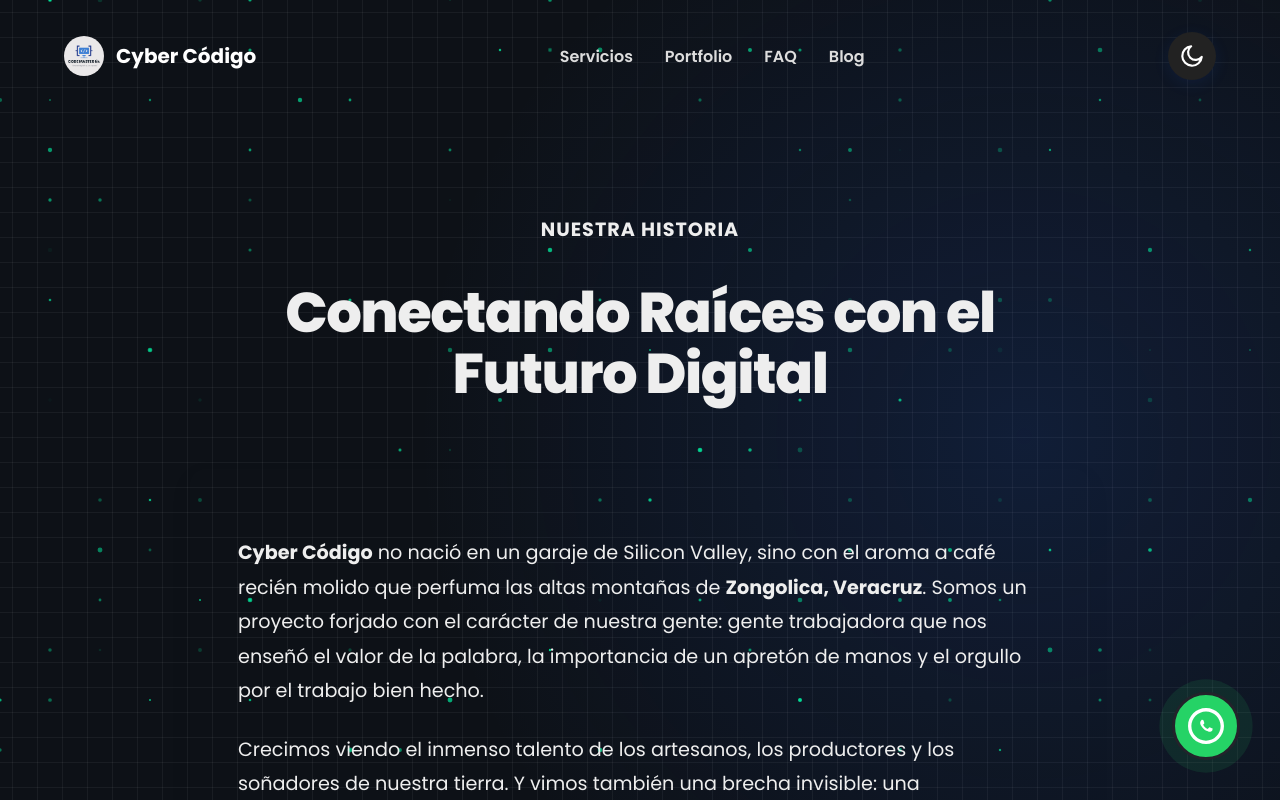
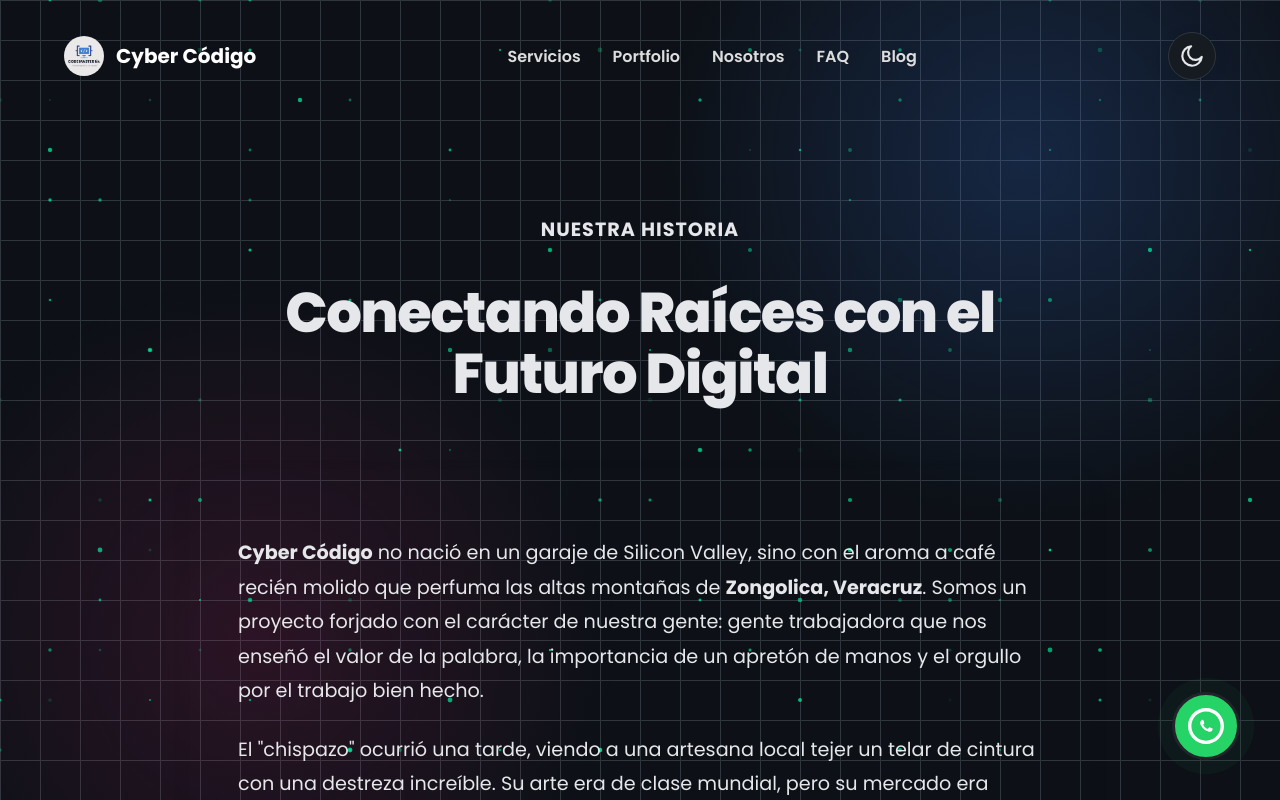
Before and after one commit to joseorteha/cyberCodigo, a Next.js app: page /nosotros in a window 1280 px wide. Both pictures are taken after a click on the button "Cambiar a modo oscuro". Shown: the top 800 px of the page. Built offline with nearby package versions, Linux system fonts and the light colour scheme.

Commit message:
feat(config): Agregar soporte para imágenes remotas y mejorar la revalidación en las páginas de blog y nosotros

```diff
--- a/next.config.js
+++ b/next.config.js
@@ -2,6 +2,10 @@
 const nextConfig = {
   images: {
     remotePatterns: [
+      {
+        protocol: 'https',
+        hostname: '**',
+      },
       {
         protocol: 'https',
         hostname: 'i.pravatar.cc',
--- a/src/app/blog/page.tsx
+++ b/src/app/blog/page.tsx
@@ -5,6 +5,7 @@ import { Post } from '@/lib/supabase';
 import Image from 'next/image';
 
 export const dynamic = 'force-dynamic';
+export const revalidate = 0;
 
 const supabaseUrl = process.env.NEXT_PUBLIC_SUPABASE_URL!;
 const supabaseAnonKey = process.env.NEXT_PUBLIC_SUPABASE_ANON_KEY!;
--- a/src/app/nosotros/page.tsx
+++ b/src/app/nosotros/page.tsx
@@ -28,7 +28,13 @@ const NosotrosPage = () => {
               <strong>Cyber Código</strong> no nació en un garaje de Silicon Valley, sino con el aroma a café recién molido que perfuma las altas montañas de <strong>Zongolica, Veracruz</strong>. Somos un proyecto forjado con el carácter de nuestra gente: gente trabajadora que nos enseñó el valor de la palabra, la importancia de un apretón de manos y el orgullo por el trabajo bien hecho.
             </p>
             <p>
+              El "chispazo" ocurrió una tarde, viendo a una artesana local tejer un telar de cintura con una destreza increíble. Su arte era de clase mundial, pero su mercado era local. Nos preguntamos: ¿Y si pudiéramos darle a esa tradición una ventana al mundo? ¿Y si el código fuera el hilo que conectara su telar con clientes en Tokio, París o Nueva York?
+            </p>
+            <p>
               Crecimos viendo el inmenso talento de los artesanos, los productores y los soñadores de nuestra tierra. Y vimos también una brecha invisible: una desconexión con el universo digital que limitaba su potencial para brillar. Así nació nuestra misión: <strong>ser el puente entre la tradición y la tecnología</strong>. Usamos el código no como un fin, sino como un lenguaje para contar historias, para abrir mercados y para demostrar que las grandes ideas florecen en cualquier rincón del mundo, especialmente aquí, donde el aire es más puro.
+            </p>
+            <p>
+              Nuestro primer proyecto fue para una pequeña cafetería familiar. Su café era excepcional, pero su presencia en línea era nula. Construimos una web sencilla pero elegante, con una galería de fotos que casi permitía oler los granos tostados y un sistema para pedidos locales. En pocas semanas, sus ventas a domicilio se triplicaron. Ese día entendimos el poder real de nuestro trabajo: no se trata de líneas de código, sino de transformar vidas y negocios.
             </p>
             <p>
               Cada proyecto que emprendemos lleva impregnada esa esencia. Combinamos la <strong>precisión técnica del desarrollo de software</strong> con la <strong>creatividad, la calidez y el corazón</strong> de nuestras raíces. No solo construimos páginas web; tejemos relaciones de confianza y creamos plataformas digitales que son tan sólidas, bellas y resilientes como las montañas que nos vieron nacer.
@@ -46,10 +52,22 @@ const NosotrosPage = () => {
             </div>
             <div className="founder-bio">
               <h2 className="name">José Ortega</h2>
-              <p className="role">Fundador y Desarrollador Principal</p>
-              <p className="bio-text">
-                Desde niño, mi curiosidad me llevó a desarmar aparatos para ver cómo funcionaban. Esa misma curiosidad me llevó al mundo del código, un lugar donde puedes construir casi cualquier cosa con lógica e imaginación. Cyber Código es mi forma de unir mis dos pasiones: la tecnología y mi tierra. Mi objetivo es darle a cada emprendedor de la región las mismas herramientas digitales que tiene una gran empresa, pero con un trato cercano y honesto.
-              </p>
+              <p className="role">Fundador, Arquitecto Digital y Contador de Historias</p>
+              <div className="bio-text">
+                <p>
+                  Desde niño, mi curiosidad me llevó a desarmar los juguetes y la radio de mi abuela para ver cómo funcionaban por dentro (y no siempre lograba rearmarlos). Esa misma curiosidad insaciable me llevó al mundo del código, un universo donde puedes construir cualquier cosa con lógica, creatividad y cafeína. Para mí, programar es el superpoder del siglo XXI.
+                </p>
+                <p>
+                  Cyber Código es la materialización de un sueño: unir mis dos grandes pasiones, la tecnología de vanguardia y el amor por mi tierra. Mi objetivo es democratizar la tecnología, darle a cada emprendedor de la región y más allá, las mismas herramientas digitales que tiene una corporación multinacional, pero con un trato cercano, honesto y un café de por medio.
+                </p>
+                <h3 className="philosophy-title">Mi Filosofía de Trabajo</h3>
+                <ul>
+                  <li><strong>Artesanía Digital:</strong> Cada línea de código es como una pincelada. Busco no solo la funcionalidad, sino también la elegancia y la limpieza en todo lo que construyo.</li>
+                  <li><strong>Empatía Radical:</strong> Antes de escribir una sola línea de código, me esfuerzo por entender a fondo tu negocio, tus metas y tus miedos. Tu éxito es mi éxito.</li>
+                  <li><strong>Transparencia Total:</strong> Olvídate de los tecnicismos confusos. Te explicaré todo el proceso en un lenguaje claro y sencillo. Siempre sabrás en qué se invierte tu tiempo y tu dinero.</li>
+                  <li><strong>Innovación Constante:</strong> El mundo digital nunca se detiene, y yo tampoco. Estoy en un aprendizaje perpetuo para traerte siempre las soluciones más modernas y efectivas.</li>
+                </ul>
+              </div>
               <div className="founder-socials">
                 <a href="https://github.com/joseorteha" target="_blank" rel="noopener noreferrer" aria-label="GitHub de Jose Ortega"><FaGithub /></a>
                 <a href="https://www.linkedin.com/in/jose-orteg4/" target="_blank" rel="noopener noreferrer" aria-label="LinkedIn de Jose Ortega"><FaLinkedin /></a>
--- a/src/components/Header.tsx
+++ b/src/components/Header.tsx
@@ -33,6 +33,7 @@ const Header = () => {
   const navLinks = [
     { href: "/#servicios", label: "Servicios" },
     { href: "/#portfolio", label: "Portfolio" },
+    { href: "/nosotros", label: "Nosotros" },
     { href: "/#faq", label: "FAQ" },
     { href: "/blog", label: "Blog" },
   ];
--- a/src/components/ThemeToggle.tsx
+++ b/src/components/ThemeToggle.tsx
@@ -38,9 +38,9 @@ const ThemeToggle = () => {
       title={dark ? 'Cambiar a modo claro' : 'Cambiar a modo oscuro'}
     >
       {dark ? (
-        <svg width="26" height="26" viewBox="0 0 24 24" fill="none"><path d="M21 12.79A9 9 0 1 1 11.21 3a7 7 0 1 0 9.79 9.79z" stroke="#fff" strokeWidth="2" strokeLinecap="round" strokeLinejoin="round"/></svg>
+        <svg width="26" height="26" viewBox="0 0 24 24" fill="none"><path d="M21 12.79A9 9 0 1 1 11.21 3a7 7 0 1 0 9.79 9.79z" stroke="currentColor" strokeWidth="2" strokeLinecap="round" strokeLinejoin="round"/></svg>
       ) : (
-        <svg width="26" height="26" viewBox="0 0 24 24" fill="none"><circle cx="12" cy="12" r="5" stroke="#222" strokeWidth="2"/><path d="M12 1v2M12 21v2M4.22 4.22l1.42 1.42M18.36 18.36l1.42 1.42M1 12h2M21 12h2M4.22 19.78l1.42-1.42M18.36 5.64l1.42-1.42" stroke="#222" strokeWidth="2" strokeLinecap="round"/></svg>
+        <svg width="26" height="26" viewBox="0 0 24 24" fill="none"><circle cx="12" cy="12" r="5" stroke="currentColor" strokeWidth="2"/><path d="M12 1v2M12 21v2M4.22 4.22l1.42 1.42M18.36 18.36l1.42 1.42M1 12h2M21 12h2M4.22 19.78l1.42-1.42M18.36 5.64l1.42-1.42" stroke="currentColor" strokeWidth="2" strokeLinecap="round"/></svg>
       )}
     </button>
   );
--- a/src/scss/ThemeToggle.scss
+++ b/src/scss/ThemeToggle.scss
@@ -3,30 +3,29 @@
   /* bottom: 2rem; */
   /* left: 2rem; */
   z-index: 110;
-  background: #fff;
-  border: none;
+  background: var(--card-background);
+  color: var(--text-primary);
+  border: 1px solid var(--border-color);
   outline: none;
   border-radius: 50%;
-  box-shadow: 0 4px 16px rgba(37, 99, 235, 0.10);
+  box-shadow: 0 4px 16px rgba(0,0,0, 0.08);
   width: 48px;
   height: 48px;
   display: flex;
   align-items: center;
   justify-content: center;
   cursor: pointer;
-  transition: background 0.2s, box-shadow 0.2s, transform 0.2s;
+  transition: all 0.2s ease-in-out;
   font-size: 1.2rem;
 }
 .theme-toggle:hover {
-  background: #2563eb;
-  box-shadow: 0 8px 24px rgba(37, 99, 235, 0.18);
+  border-color: var(--primary-color);
+  color: var(--primary-color);
+  box-shadow: 0 8px 24px var(--primary-color-translucent);
   transform: scale(1.08) translateY(-4px);
 }
 .theme-toggle svg {
   display: block;
-}
-.theme-toggle.dark {
-  background: #222;
 }
 @media (max-width: 600px) {
   .theme-toggle {
--- a/src/scss/main.scss
+++ b/src/scss/main.scss
@@ -23,55 +23,88 @@
 @use 'Nosotros';
 
 /* CSS Reset and Global Styles */
-html, body {
+:root {
+  --font-sans: 'Poppins', sans-serif;
+
+  // Light Theme
+  --primary-color: #2563eb;
+  --primary-color-translucent: rgba(37, 99, 235, 0.2);
+  --primary-color-translucent-light: rgba(37, 99, 235, 0.1);
+  --background: #f9fafb;
+  --card-background: #ffffff;
+  --text-primary: #1f2937;
+  --text-secondary: #6b7280;
+  --border-color: #e5e7eb;
+}
+
+.dark {
+  // Dark Theme
+  --primary-color: #3b82f6; // Slightly brighter blue for dark mode
+  --primary-color-translucent: rgba(59, 130, 246, 0.2);
+  --primary-color-translucent-light: rgba(59, 130, 246, 0.1);
+  --background: #0d1117;
+  --card-background: #161b22;
+  --text-primary: #e5e7eb;
+  --text-secondary: #9ca3af;
+  --border-color: #30363d;
+}
+
+html {
+  scroll-behavior: smooth;
+  box-sizing: border-box;
+}
+
+*, *::before, *::after {
+  box-sizing: inherit;
+}
+
+body {
   margin: 0;
   padding: 0;
   width: 100%;
-  overflow-x: hidden; /* Evita el scroll horizontal */
-  box-sizing: border-box;
+  overflow-x: hidden;
   font-family: var(--font-sans), sans-serif;
-  scroll-behavior: smooth;
-}
-
-body {
-  background-color: #ffffff;
-  background-image:
-    linear-gradient(0deg, transparent 24%, rgba(0, 0, 0, 0.05) 25%, rgba(0, 0, 0, 0.05) 26%, transparent 27%, transparent 74%, rgba(0, 0, 0, 0.05) 75%, rgba(0, 0, 0, 0.05) 76%, transparent 77%, transparent),
-    linear-gradient(90deg, transparent 24%, rgba(0, 0, 0, 0.05) 25%, rgba(0, 0, 0, 0.05) 26%, transparent 27%, transparent 74%, rgba(0, 0, 0, 0.05) 75%, rgba(0, 0, 0, 0.05) 76%, transparent 77%, transparent);
-  background-size: 50px 50px;
-  color: #222;
+  background-color: var(--background);
+  color: var(--text-primary);
+  transition: background-color 0.3s ease, color 0.3s ease;
   position: relative;
   z-index: 1;
 }
 
+/* Rejilla sutil para el fondo */
+body::after {
+  content: '';
+  position: fixed;
+  top: 0;
+  left: 0;
+  width: 100vw;
+  height: 100vh;
+  background-image:
+    linear-gradient(to right, var(--border-color) 1px, transparent 1px),
+    linear-gradient(to bottom, var(--border-color) 1px, transparent 1px);
+  background-size: 40px 40px;
+  z-index: -2;
+  opacity: 1;
+  transition: background-image 0.3s ease;
+}
+
+/* Brillos decorativos */
 body::before {
   content: '';
-  position: absolute;
+  position: fixed;
   top: 0;
   left: 0;
   width: 100%;
   height: 100%;
-  background-image: radial-gradient(circle at 80% 20%, rgba(37, 99, 235, 0.15), transparent 30%),
+  background-image: radial-gradient(circle at 80% 20%, var(--primary-color-translucent), transparent 30%),
                     radial-gradient(circle at 20% 80%, rgba(219, 39, 119, 0.15), transparent 30%);
   z-index: -1;
   opacity: 0.8;
   transition: opacity 0.3s;
 }
 
-.dark body {
-  background-color: #0d1117;
-  background-image:
-    linear-gradient(0deg, transparent 24%, rgba(255, 255, 255, 0.05) 25%, rgba(255, 255, 255, 0.05) 26%, transparent 27%, transparent 74%, rgba(255, 255, 255, 0.05) 75%, rgba(255, 255, 255, 0.05) 76%, transparent 77%, transparent),
-    linear-gradient(90deg, transparent 24%, rgba(255, 255, 255, 0.05) 25%, rgba(255, 255, 255, 0.05) 26%, transparent 27%, transparent 74%, rgba(255, 255, 255, 0.05) 75%, rgba(255, 255, 255, 0.05) 76%, transparent 77%, transparent);
-  color: #eee;
-}
-
 .dark body::before {
   opacity: 1;
-}
-
-*, *::before, *::after {
-  box-sizing: inherit;
 }
 
 /* Forzamos que el body y la app ocupen toda la altura */
@@ -85,8 +118,4 @@ main {
   flex: 1; /* El contenido principal crece para ocupar el espacio */
 }
 
-:root {
-  --font-sans: 'Poppins', sans-serif;
-}
-
 // Media queries for responsiveness
```
